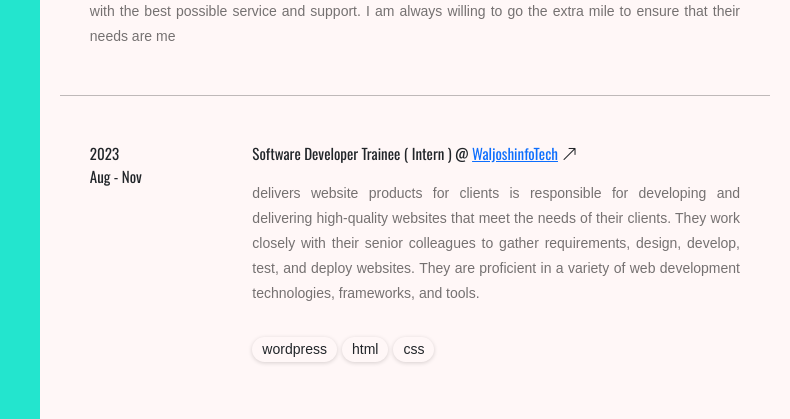
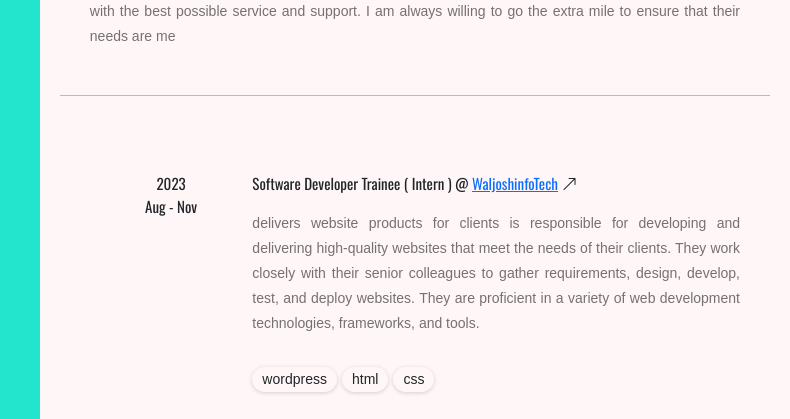
Before and after one commit to Vedanth08/Empty-3, a plain HTML site: page index.html in a window 1280 px wide. Shown: the part 241-660 px from the top of the page, 490-1280 px from the left. Drawn offline with nearby package versions, Linux system fonts and the light colour scheme; a web font is replaced by a local one.

Commit message:
made the textual alignment changes

```diff
--- a/styles.css
+++ b/styles.css
@@ -9,7 +9,7 @@
   flex-direction: row;
 }
 
-.flexbox-col, .section0-profile-navigation, .experience-field {
+.flexbox-col, .section0-profile-navigation, .experience-field, .experience-header{
   display: flex;
   flex-direction: column;
 }
@@ -143,6 +143,7 @@
   padding: 30px;
 }
 
+
 .profile-intro-text, .experience-content-para, .project-content-para{
   color: #757171;
 }
@@ -151,11 +152,15 @@
   flex: 1;
 }
 
+.experience-header{
+  align-items: center;
+}
+
 .experience-content-field, .project-content{
   flex: 3;
 }
 
-.projects-field{
+.projects-field, .experience-container{
   margin-top: 30px;
 }
 
```
